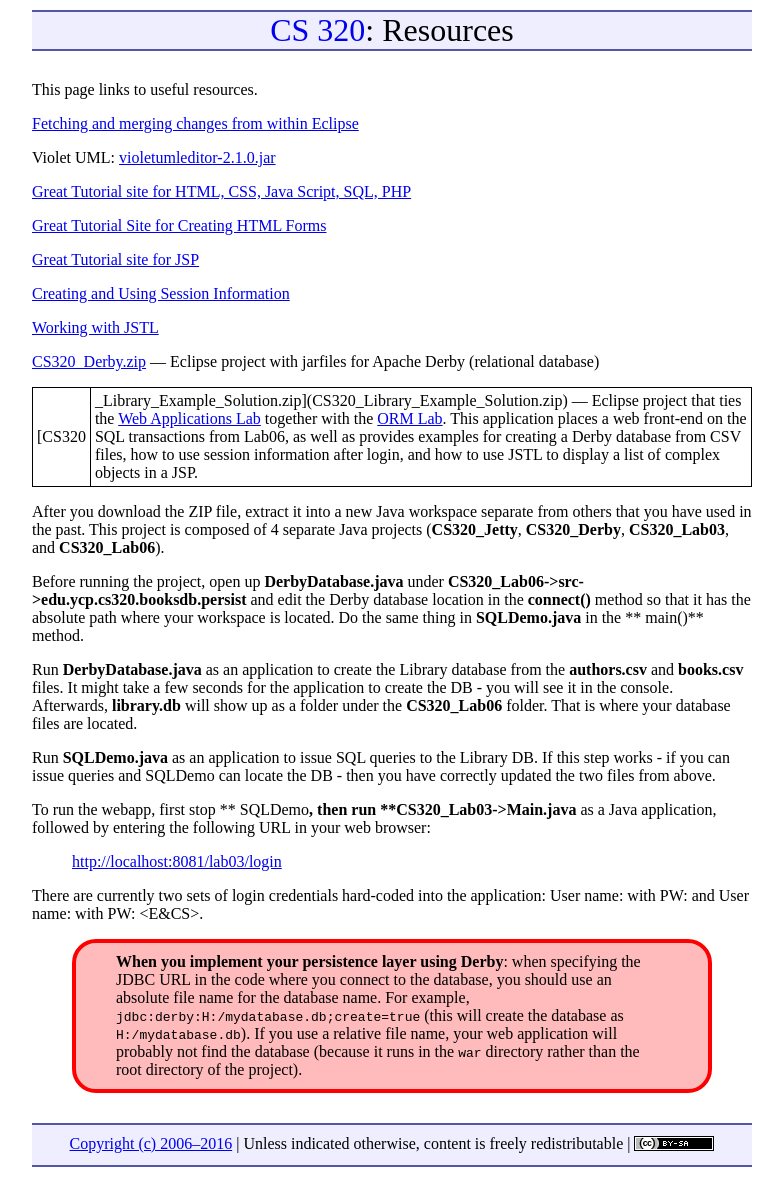
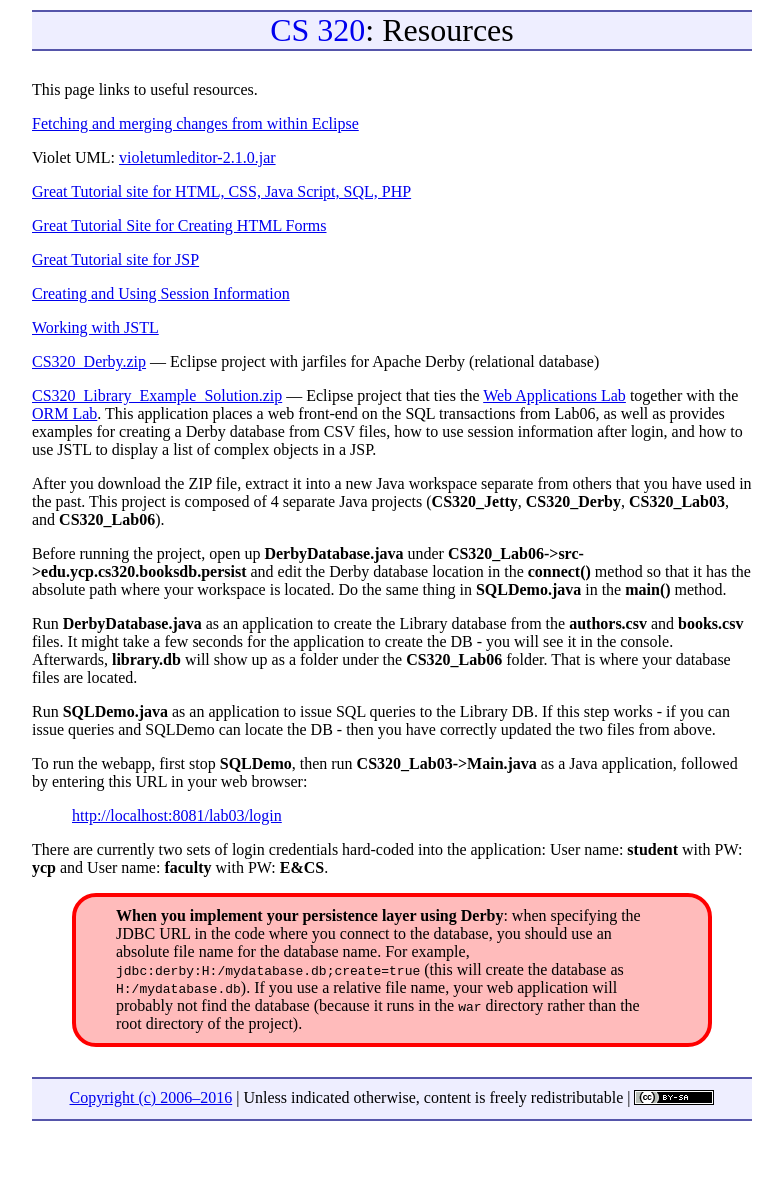
Before and after one commit to ycpcs/cs320-spring2016, a Jekyll site: the page built from resources/index.md, in a window 1280 px wide. Shown: the whole page, without its empty margins (248-1031 px from the left). Built offline with Jekyll 4.4.1, drawn with Linux system fonts in a browser that asks for light colours; after the commit the page ends 1131 px from its top, so only the background shows below that.

Commit message:
more resources updates

```diff
--- a/resources/index.md
+++ b/resources/index.md
@@ -21,20 +21,20 @@ Violet UML: [violetumleditor-2.1.0.jar](violetumleditor-2.1.0.jar)
 
 [CS320\_Derby.zip](CS320_Derby.zip) &mdash; Eclipse project with jarfiles for Apache Derby (relational database)
 
-[CS320|_Library_Example_Solution.zip](CS320_Library_Example_Solution.zip) &mdash; Eclipse project that ties the [Web Applications Lab](../Labs/Lab03.html) together with the [ORM Lab](../Labs/Lab06.html).  This application places a web front-end on the SQL transactions from Lab06, as well as provides examples for creating a Derby database from CSV files, how to use session information after login, and how to use JSTL to display a list of complex objects in a JSP.
+[CS320\_Library\_Example\_Solution.zip](CS320\_Library\_Example\_Solution.zip) &mdash; Eclipse project that ties the [Web Applications Lab](../Labs/Lab03.html) together with the [ORM Lab](../Labs/Lab06.html).  This application places a web front-end on the SQL transactions from Lab06, as well as provides examples for creating a Derby database from CSV files, how to use session information after login, and how to use JSTL to display a list of complex objects in a JSP.
 
 After you download the ZIP file, extract it into a new Java workspace separate from others that you have used in the past.  This project is composed of 4 separate Java projects (**CS320_Jetty**, **CS320_Derby**, **CS320_Lab03**, and **CS320_Lab06**).
 
-Before running the project, open up **DerbyDatabase.java** under **CS320_Lab06->src->edu.ycp.cs320.booksdb.persist** and edit the Derby database location in the **connect()** method so that it has the absolute path where your workspace is located.  Do the same thing in **SQLDemo.java** in the ** main()** method.
+Before running the project, open up **DerbyDatabase.java** under **CS320_Lab06->src->edu.ycp.cs320.booksdb.persist** and edit the Derby database location in the **connect()** method so that it has the absolute path where your workspace is located.  Do the same thing in **SQLDemo.java** in the **main()** method.
 
 Run **DerbyDatabase.java** as an application to create the Library database from the **authors.csv** and **books.csv** files. It might take a few seconds for the application to create the DB - you will see it in the console.  Afterwards, **library.db** will show up as a folder under the **CS320_Lab06** folder.  That is where your database files are located.
 
 Run **SQLDemo.java** as an application to issue SQL queries to the Library DB.  If this step works - if you can issue queries and SQLDemo can locate the DB - then you have correctly updated the two files from above.
 
-To run the webapp, first stop ** SQLDemo**, then run **CS320_Lab03->Main.java** as a Java application, followed by entering the following URL in your web browser:
+To run the webapp, first stop **SQLDemo**, then run **CS320_Lab03->Main.java** as a Java application, followed by entering this URL in your web browser:
 
 > [http://localhost:8081/lab03/login](http://localhost:8081/lab03/login)
 
-There are currently two sets of login credentials hard-coded into the application: User name: <student> with PW: <ycp> and User name: <faculty> with PW: <E&CS>.
+There are currently two sets of login credentials hard-coded into the application: User name: **student** with PW: **ycp** and User name: **faculty** with PW: **E&CS**.
 
 > <div class="callout"><b>When you implement your persistence layer using Derby</b>: when specifying the JDBC URL in the code where you connect to the database, you should use an absolute file name for the database name. For example, <code>jdbc:derby:H:/mydatabase.db;create=true</code> (this will create the database as <code>H:/mydatabase.db</code>).  If you use a relative file name, your web application will probably not find the database (because it runs in the <code>war</code> directory rather than the root directory of the project).</div>
```
